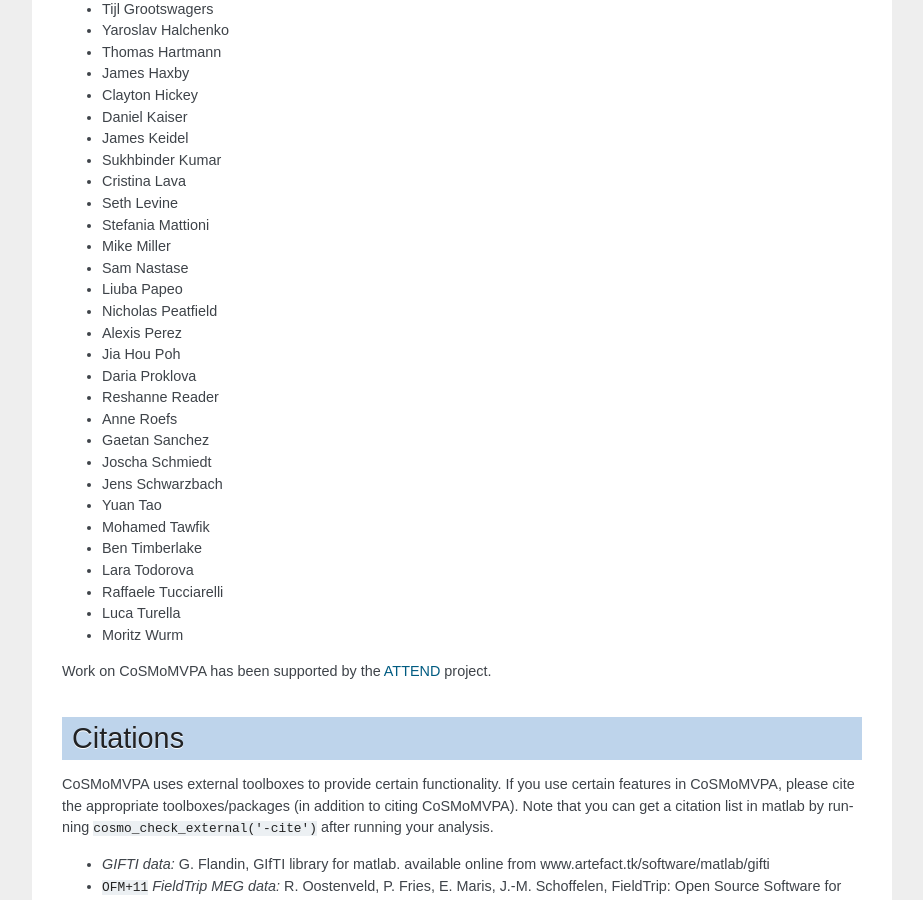
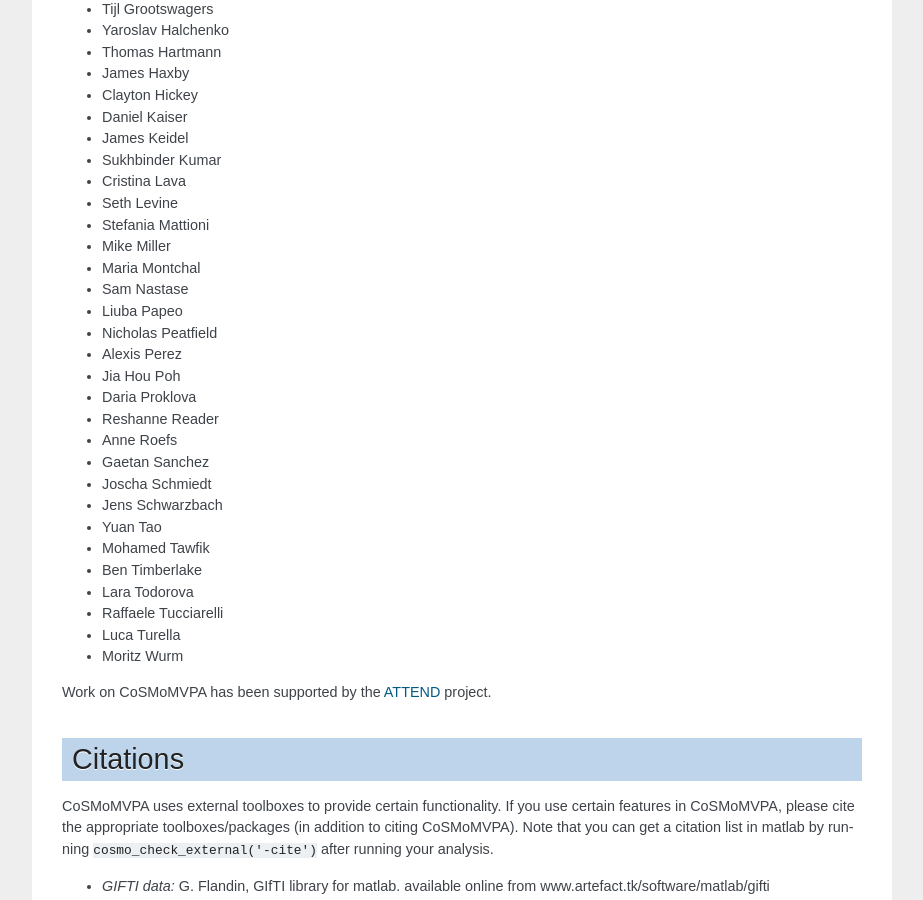
Before and after one commit to CoSMoMVPA/CoSMoMVPA, a Sphinx documentation site: the page built from doc/source/thanks.rst, in a window 1280 px wide and 900 px high, scrolled down 837 px. Shown: the whole window, without its empty margins (198-1121 px from the left). Built offline with Sphinx 7.4.7, drawn with Linux system fonts in a browser that asks for light colours; pages that are not in the unit, such as notebooks, are missing from menus; cross-references to code outside the pages are shown as plain code.

Commit message:
OCTV+BF+ACK: always use {X,Y}Tick when using {X,Y}TickLabel when producing plots, as otherwise Octave may show a wrong label order. Thanks to #Maria Montchal# for reporting the issue

```diff
--- a/doc/source/thanks.rst
+++ b/doc/source/thanks.rst
@@ -47,6 +47,7 @@ The following people have provided valuable suggestions, advice, support, or cod
 + Seth Levine
 + Stefania Mattioni
 + Mike Miller
++ Maria Montchal
 + Sam Nastase
 + Liuba Papeo
 + Nicholas Peatfield
```
Also changed, not shown: 5 other files.
